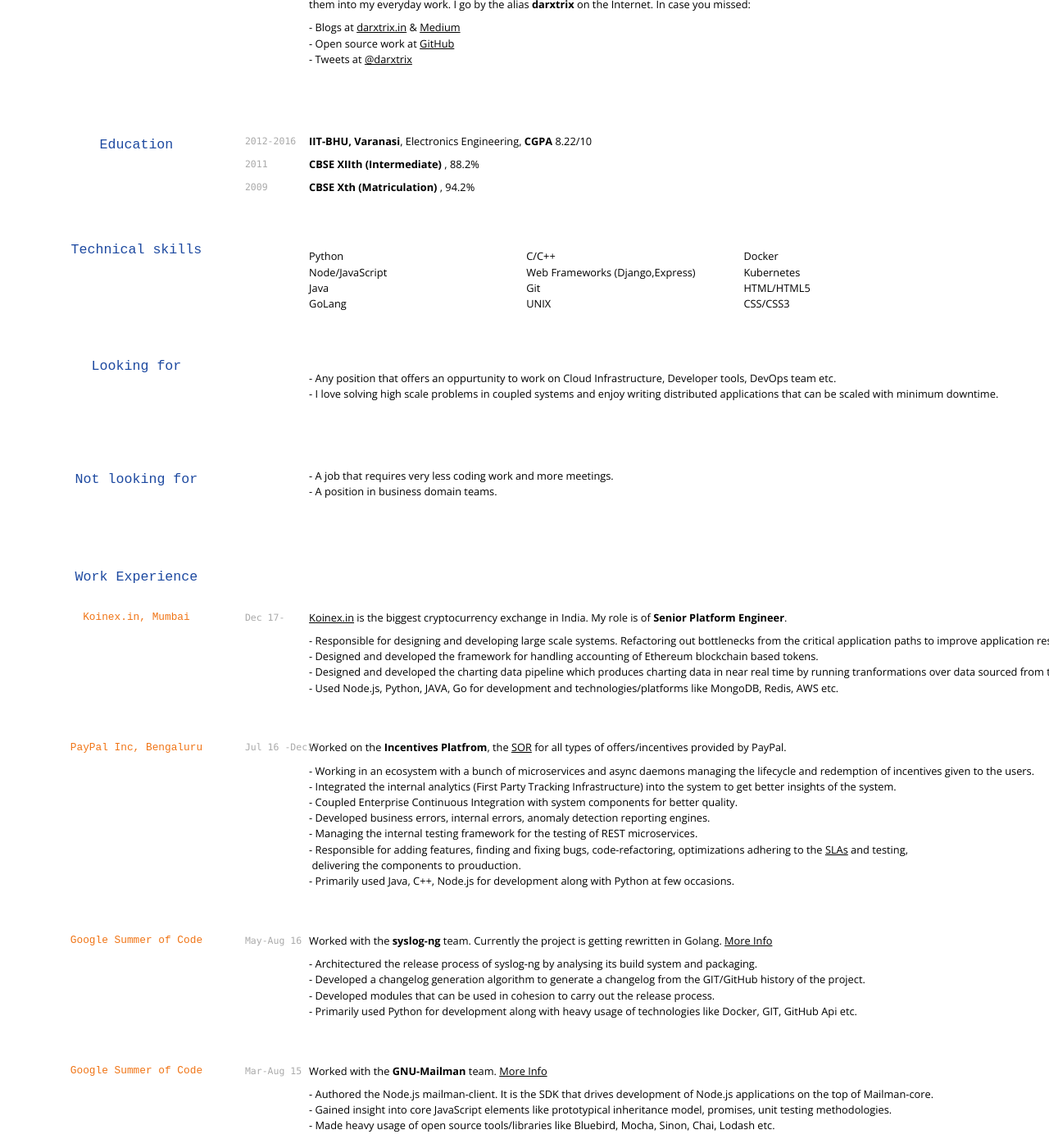
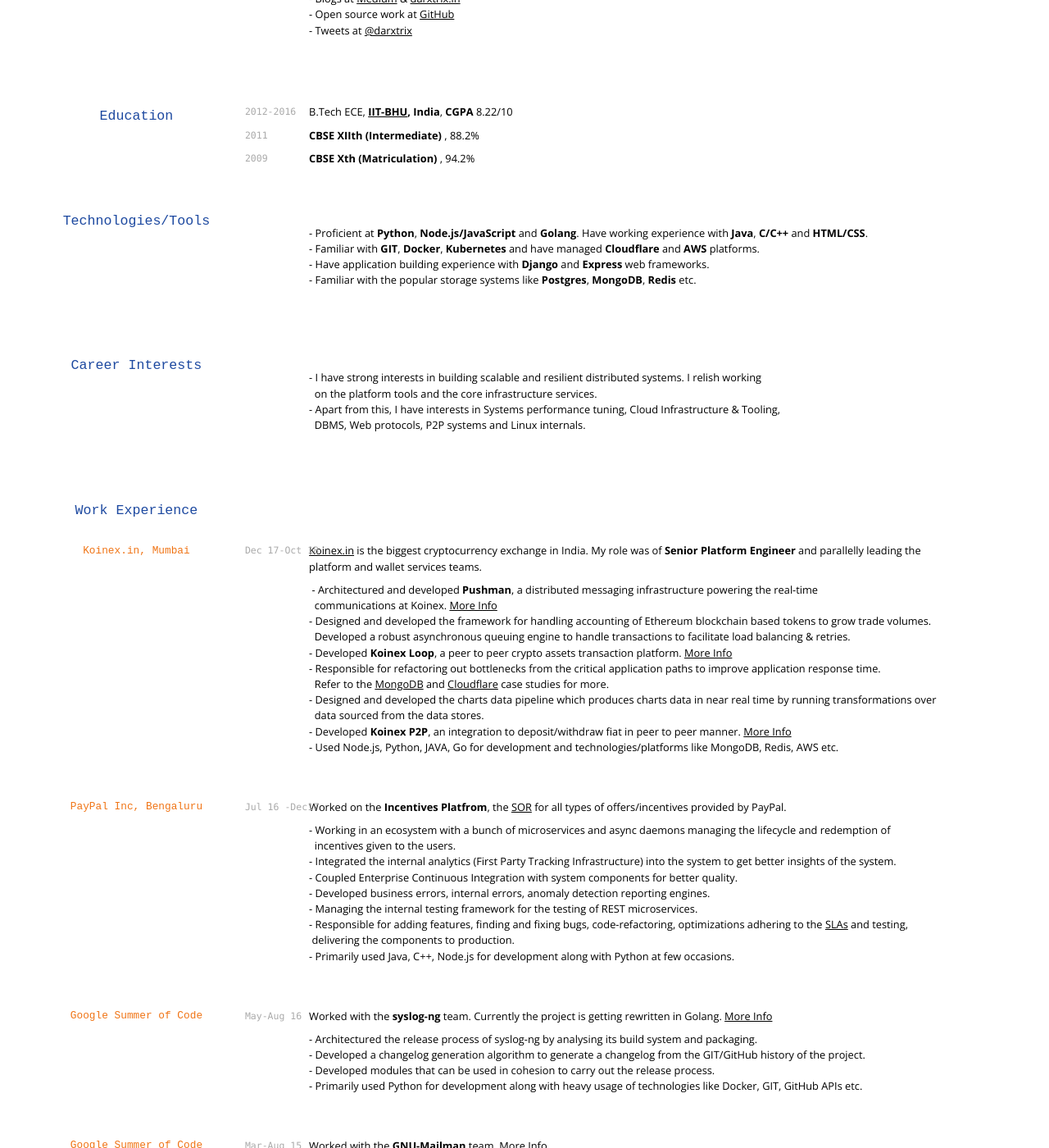
Before and after one commit to darxtrix/resume, a Jekyll site: the page built from index.md, in a window 1280 px wide and 1400 px high, scrolled down 245 px. Shown: the whole window at 82% size. Built offline with Jekyll 4.4.1, drawn with Linux system fonts in a browser that asks for light colours; nearby versions of some CDN libraries; some of the changed text lies outside the part shown.

Commit message:
Added koinex work experience

```diff
--- a/index.md
+++ b/index.md
@@ -20,10 +19,10 @@
 
 ## About Me
 
-`-`
+
 The curious guy who wants to learn all of it. Fascinated by the internet and enjoying the art of programming, thriving to combine them into my everyday work. I go by the alias **darxtrix** on the Internet. In case you missed:
 <pre>
-<p>- Blogs at <a href="http://darxtrix.in">darxtrix.in</a> & <a href="https://medium.com/@darxtrix">Medium</a>
+<p>- Blogs at <a href="https://medium.com/@darxtrix">Medium</a> & <a href="http://darxtrix.in">darxtrix.in</a>
 - Open source work at <a href="https://github.com/darxtrix">GitHub</a>
 - Tweets at <a href="https://twitter.com/darxtrix">@darxtrix</a>
 </p>
@@ -34,7 +33,7 @@
 ## Education
 
 `2012-2016`
-__IIT-BHU, Varanasi__, Electronics Engineering, __CGPA__  8.22/10
+B.Tech ECE, __[IIT-BHU](https://iitbhu.ac.in/), India__, __CGPA__  8.22/10
 
 `2011`
 __CBSE XIIth (Intermediate)__ , 88.2%
@@ -43,34 +42,23 @@
 __CBSE Xth (Matriculation)__ ,  94.2%
 
 
-## Technical skills
+## Technologies/Tools
 
-* Python
-* Node/JavaScript
-* Java
-* GoLang
-* C/C++
-* Web Frameworks (Django,Express)
-* Git
-* UNIX
-* Docker
-* Kubernetes
-* HTML/HTML5
-* CSS/CSS3
-
-
-## Looking for
 <pre>
 <p>
-- Any position that offers an oppurtunity to work on Cloud Infrastructure, Developer tools, DevOps team etc.
-- I love solving high scale problems in coupled systems and enjoy writing distributed applications that can be scaled with minimum downtime.
+- Proficient at <strong>Python</strong>, <strong>Node.js/JavaScript</strong> and <strong>Golang</strong>. Have working experience with <strong>Java</strong>, <strong>C/C++</strong> and <strong>HTML/CSS</strong>.
+- Familiar with <strong>GIT</strong>, <strong>Docker</strong>, <strong>Kubernetes</strong> and have managed <strong>Cloudflare</strong> and <strong>AWS</strong> platforms.
+- Have application building experience with <strong>Django</strong> and <strong>Express</strong> web frameworks.
+- Familiar with the popular storage systems like <strong>Postgres</strong>, <strong>MongoDB</strong>, <strong>Redis</strong> etc.
 </p>
 </pre>
 
-## Not looking for
+
+## Career Interests
 <pre>
-<p>- A job that requires very less coding work and more meetings.
-- A position in business domain teams.
+<p>
+- I have strong interests in building scalable and resilient distributed systems. I relish working <br/>  on the platform tools and the core infrastructure services.
+- Apart from this, I have interests in Systems performance tuning, Cloud Infrastructure & Tooling, <br/>  DBMS, Web protocols, P2P systems and Linux internals.
 </p>
 </pre>
 
@@ -79,12 +67,15 @@
 
 ### Koinex.in, Mumbai
 
-`Dec 17-`
-[Koinex.in](http://koinex.in) is the biggest cryptocurrency exchange in India. My role is of <strong>Senior Platform Engineer</strong>.
+`Dec 17-Oct 18`
+[Koinex.in](http://koinex.in) is the biggest cryptocurrency exchange in India. My role was of <strong>Senior Platform Engineer</strong> and parallelly leading the platform and wallet services teams.
 <pre>
-<p>- Responsible for designing and developing large scale systems. Refactoring out bottlenecks from the critical application paths to improve application response time.
-- Designed and developed the framework for handling accounting of Ethereum blockchain based tokens.
-- Designed and developed the charting data pipeline which produces charting data in near real time by running tranformations over data sourced from the data stores.
+<p> - Architectured and developed <strong>Pushman</strong>, a distributed messaging infrastructure powering the real-time <br/>  communications at Koinex. <a href="https://medium.com/koinex-crunch/pushman-the-koinex-standard-for-realtime-experience-4122d2715c92">More Info</a>
+- Designed and developed the framework for handling accounting of Ethereum blockchain based tokens to grow trade volumes.<br/>  Developed a robust asynchronous queuing engine to handle transactions to facilitate load balancing & retries.
+- Developed <strong>Koinex Loop</strong>, a peer to peer crypto assets transaction platform. <a href="https://koinex.in/loop">More Info</a>
+- Responsible for refactoring out bottlenecks from the critical application paths to improve application response time. <br/>  Refer to the <a href="https://www.mongodb.com/blog/post/digital-cryptocurrency-exchange-overcomes-scaling-challenges-with-mongodb-atlas">MongoDB</a> and <a href="https://www.cloudflare.com/case-studies/koinex/">Cloudflare</a> case studies for more.
+- Designed and developed the charts data pipeline which produces charts data in near real time by running transformations over <br/>  data sourced from the data stores.
+- Developed <strong>Koinex P2P</strong>, an integration to deposit/withdraw fiat in peer to peer manner. <a href="https://medium.com/koinex-crunch/koinex-upgrade-3-0-0-inr-revived-cd6d82c6b7e1">More Info</a>
 - Used Node.js, Python, JAVA, Go for development and technologies/platforms like MongoDB, Redis, AWS etc.
 </p>
 </pre>
@@ -94,12 +85,12 @@
 `Jul 16 -Dec17`
 Worked on the <strong>Incentives Platfrom</strong>, the [SOR](https://en.wikipedia.org/wiki/System_of_record) for all types of offers/incentives provided by PayPal.
 <pre>
-<p>- Working in an ecosystem with a bunch of microservices and async daemons managing the lifecycle and redemption of incentives given to the users.
+<p>- Working in an ecosystem with a bunch of microservices and async daemons managing the lifecycle and redemption of <br/>  incentives given to the users.
 - Integrated the internal analytics (First Party Tracking Infrastructure) into the system to get better insights of the system.
 - Coupled Enterprise Continuous Integration with system components for better quality.
 - Developed business errors, internal errors, anomaly detection reporting engines.
 - Managing the internal testing framework for the testing of REST microservices.
-- Responsible for adding features, finding and fixing bugs, code-refactoring, optimizations adhering to the <a href="https://en.wikipedia.org/wiki/Service-level_agreement)">SLAs</a> and testing, <br/> delivering the components to prouduction.
+- Responsible for adding features, finding and fixing bugs, code-refactoring, optimizations adhering to the <a href="https://en.wikipedia.org/wiki/Service-level_agreement)">SLAs</a> and testing, <br/> delivering the components to production.
 - Primarily used Java, C++, Node.js for development along with Python at few occasions.
 </p>
 </pre>
@@ -111,7 +102,7 @@
 <p>- Architectured the release process of syslog-ng by analysing its build system and packaging.
 - Developed a changelog generation algorithm to generate a changelog from the GIT/GitHub history of the project.
 - Developed modules that can be used in cohesion to carry out the release process.
-- Primarily used Python for development along with heavy usage of technologies like Docker, GIT, GitHub Api etc.
+- Primarily used Python for development along with heavy usage of technologies like Docker, GIT, GitHub APIs etc.
 </p>
 </pre>
 
@@ -163,38 +154,10 @@
 
 ### ptop
 
-A terminal based task manager for linux based systems with real time visuals of resource usages. The project received > 1K <br/>
-downloads in the first two days and trended on GitHub for a week. [More info](http://darxtrix.in/ptop)
+A terminal based task manager for MacOSX & Linux based systems with real time visuals of resource usages. [More info](http://darxtrix.in/ptop)
 
 ### lehar
-A Python library and a drop-in for your shell to generate histograms from data using relative ordering of data. **[WIP]** [More Info](http://darxtrix.in/lehar)
-
-### tweety
-
-A web application that predicts a tweet corresponding to a twitter handle. It uses a trained Markov bot that uses bigram <br/>
-probabilities to generate a tweet from a structured data set generated from tweet history of users. [More info](http://tweety.herokuapp.com)
-
-### anonymous_me
-
-A URL shortening service that generates a shortened URL from a user entered URL. [More info](http://anme.herokuapp.com)
-
-### play_sudoku
-
-A Sudoku solver web application that uses backtracking algorithm to solve a Sudoku puzzle entered by user. [More info](http://darxtrix.in/Play-Sudoku/)
-
-### virtual_user
-A Desktop application that powers users to do primitive operations like scrolls, clicks, mouse-movements by using hand gestures
-alone. The application translates different colors to different computer operations by using color detection algorithms. [More info](https://github.com/darxtrix/Virtual-User.git)
-
-### touchless_flappy_game
-
-A flappy bird game interfaced to be played by hand gesture movements. Used Pygame library for developing the game and SimpleCV library
-<br/> with various Image Processing algorithms for interfacing the game with hand gestures. [More Info](https://github.com/darxtrix/Touch-free-flappy-bird-game)
-
-### btech_project
-
-Developed a platform that enables users to do wifi calling using their smartphones over intranet.
-
+A Python library and a drop-in for your shell to generate histograms from data using relative ordering of data. [More Info](http://darxtrix.in/lehar)
 
 ## Activities
 <br/>
@@ -202,11 +165,11 @@
 ### Clubs Of Programmers
 
 Conducted multiple workshops and hands-on sessions on Web APIs, Databases, Python, GIT and other technologies as a
-senior member of CLUB OF PROGRAMMERS, IIT-BHU.
+senior member of [CLUB OF PROGRAMMERS](https://www.facebook.com/cops.iitbhu/), IIT-BHU.
 
 ### Code-4-2day
 
 Successfully coordinated an app development event Code-4-2day for the departmental fest UDYAM. It was an effort to build <br/>programming culture at IIT-BHU and to encourage fellow students to contribute to open source software.
 
 
-<!--Last updated: Aug 16 2017 -->
+<!--Last updated: Feb 10 2019 -->
```
Also changed, not shown: other parts of index.md (+0 -1 lines), index.html (+27 -66 lines).
